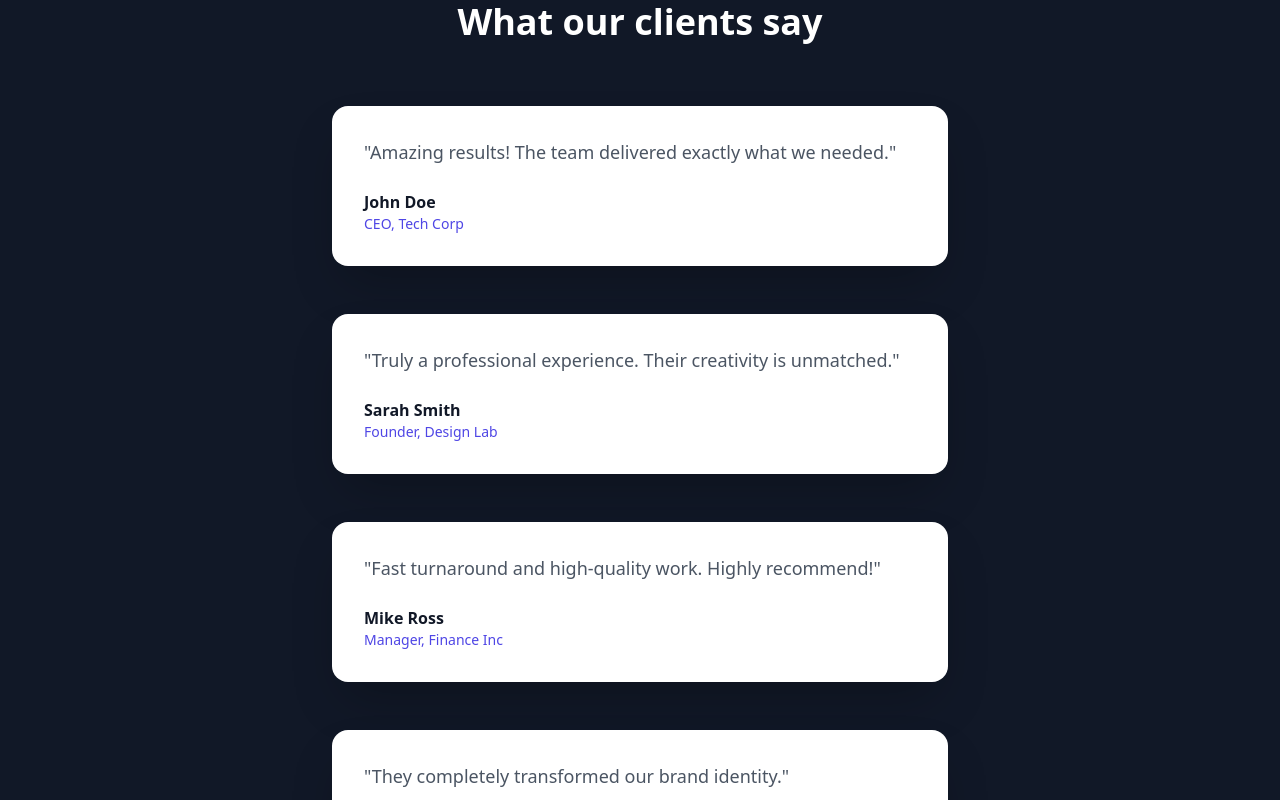
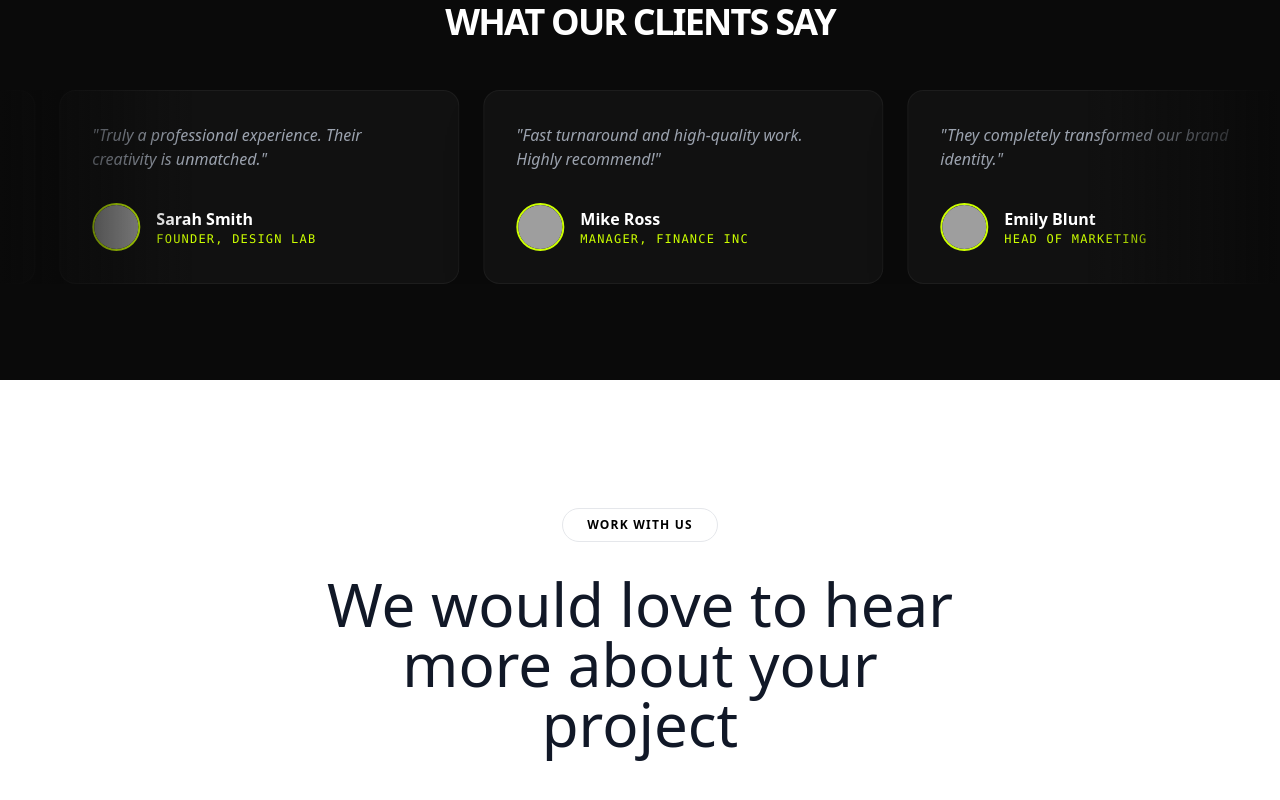
Before and after one commit to One-Press/One-Press, a React (Vite) app: page / in a window 1280 px wide. Shown: the part 6820-7620 px from the top of the page. Built offline with nearby package versions, Linux system fonts and the light colour scheme; grey boxes are pictures that could not be loaded; the HTML template or start-up script is replaced by a standard one.

Commit message:
testimonials section updates

```diff
--- a/src/Services_Section/TopHeroSection.jsx
+++ b/src/Services_Section/TopHeroSection.jsx
@@ -5,7 +5,7 @@ const HeroSection = () => {
   // Animation variants for floating images
   const floatVariants = {
     animate: {
-      y: [0, -15, 0], // subtle floating
+      y: [0, -15, 0], // smaller movement for subtle floating
       transition: {
         duration: 4,
         repeat: Infinity,
@@ -17,7 +17,7 @@ const HeroSection = () => {
   return (
     <section className="relative min-h-screen bg-white dark:bg-black overflow-hidden px-6 py-16 lg:px-20">
 
-      {/* --- Background Elements --- */}
+      {/* --- Glass & Gradient Blobs Background --- */}
       <motion.div
         animate={{ rotate: 360 }}
         transition={{ duration: 25, repeat: Infinity, ease: "linear" }}
@@ -29,13 +29,13 @@ const HeroSection = () => {
 
       <div className="max-w-7xl mx-auto grid grid-cols-1 lg:grid-cols-2 gap-12 items-center relative z-10">
 
-        {/* --- Left Content: Text (Top on Mobile) --- */}
+        {/* --- Left Content: Text --- */}
+        <div className="order-2 lg:order-1">
           <motion.div
             initial={{ opacity: 0, x: -50 }}
             whileInView={{ opacity: 1, x: 0 }}
             transition={{ duration: 0.8 }}
             viewport={{ once: true }}
-          className="order-1 lg:order-1 text-center lg:text-left"
           >
             <h1 className="text-4xl md:text-6xl lg:text-7xl font-bold text-gray-900 dark:text-white leading-tight mb-4 lg:mb-6">
               Digital <br />
@@ -45,22 +45,23 @@ const HeroSection = () => {
               </span>
             </h1>
 
-          <div className="flex flex-col sm:flex-row items-start sm:items-center gap-3 max-w-md mx-auto lg:mx-0">
+            <div className="flex items-start gap-3 max-w-md">
               <div className="w-12 h-[2px] bg-gray-400 mt-2" />
               <p className="text-gray-600 dark:text-gray-300 text-sm md:text-base leading-relaxed">
                 We design digital experiences that enrich human lives and help grow your business globally.
               </p>
             </div>
           </motion.div>
+        </div>
 
-        {/* --- Right Content: Image Mosaic (Below Text on Mobile) --- */}
-        <div className="relative order-2 lg:order-2 mt-8 lg:mt-0 h-[300px] md:h-[400px] lg:h-[600px]">
+        {/* --- Right Content: Image Mosaic --- */}
+        <div className="relative h-[400px] md:h-[500px] lg:h-[600px] order-1 lg:order-2">
 
           {/* Top Left Image */}
           <motion.div
             variants={floatVariants}
             animate="animate"
-            className="absolute top-0 left-1/4 md:left-0 w-36 h-44 md:w-48 md:h-60 rounded-t-full rounded-bl-full overflow-hidden border-4 border-white shadow-xl z-20"
+            className="absolute top-0 left-0 w-48 h-60 md:w-56 md:h-72 rounded-t-full rounded-bl-full overflow-hidden border-4 border-white shadow-xl z-20"
           >
             <img
               src="https://images.unsplash.com/photo-1522071820081-009f0129c71c?auto=format&fit=crop&w=600"
@@ -77,7 +78,7 @@ const HeroSection = () => {
             whileInView={{ opacity: 1, scale: 1 }}
             transition={{ duration: 0.8 }}
             viewport={{ once: true }}
-            className="absolute top-1/4 right-0 w-44 h-56 md:w-56 md:h-72 rounded-[60px] overflow-hidden border-4 border-white shadow-lg z-10"
+            className="absolute top-1/4 right-0 w-56 h-72 md:w-64 md:h-80 rounded-[60px] overflow-hidden border-4 border-white shadow-lg z-10"
           >
             <img
               src="https://images.unsplash.com/photo-1497366216548-37526070297c?auto=format&fit=crop&w=600"
@@ -91,7 +92,7 @@ const HeroSection = () => {
           {/* Bottom Left Image */}
           <motion.div
             whileHover={{ scale: 1.05 }}
-            className="absolute bottom-0 left-6 w-32 h-44 md:w-40 md:h-56 rounded-tr-[80px] rounded-b-2xl overflow-hidden border-4 border-white shadow-xl z-30"
+            className="absolute bottom-0 left-8 w-40 h-56 md:w-48 md:h-64 rounded-tr-[80px] rounded-b-2xl overflow-hidden border-4 border-white shadow-xl z-30"
           >
             <img
               src="https://images.unsplash.com/photo-1573496359142-b8d87734a5a2?auto=format&fit=crop&w=600"
@@ -103,7 +104,7 @@ const HeroSection = () => {
           </motion.div>
 
           {/* Decorative Dotted Grid */}
-          <div className="absolute bottom-16 right-1/4 w-12 h-12 bg-grid-slate-200 [mask-image:linear-gradient(0deg,#fff,rgba(255,255,255,0.5))] opacity-30" />
+          <div className="absolute bottom-16 right-1/4 w-16 h-16 bg-grid-slate-200 [mask-image:linear-gradient(0deg,#fff,rgba(255,255,255,0.5))] opacity-30" />
         </div>
       </div>
     </section>
--- a/src/sections/home/Testimonials.jsx
+++ b/src/sections/home/Testimonials.jsx
@@ -1,64 +1,76 @@
-import { useEffect, useRef } from "react";
-import { gsap } from "gsap";
-import { ScrollTrigger } from "gsap/ScrollTrigger";
-
-gsap.registerPlugin(ScrollTrigger);
+import React from "react";
 
 const TESTIMONIALS = [
-  { name: "John Doe", role: "CEO, Tech Corp", text: "Amazing results! The team delivered exactly what we needed." },
-  { name: "Sarah Smith", role: "Founder, Design Lab", text: "Truly a professional experience. Their creativity is unmatched." },
-  { name: "Mike Ross", role: "Manager, Finance Inc", text: "Fast turnaround and high-quality work. Highly recommend!" },
-  { name: "Emily Blunt", role: "Head of Marketing", text: "They completely transformed our brand identity." },
+  { name: "John Doe", role: "CEO, Tech Corp", text: "Amazing results! The team delivered exactly what we needed.", image: "https://randomuser.me/api/portraits/men/1.jpg" },
+  { name: "Sarah Smith", role: "Founder, Design Lab", text: "Truly a professional experience. Their creativity is unmatched.", image: "https://randomuser.me/api/portraits/women/2.jpg" },
+  { name: "Mike Ross", role: "Manager, Finance Inc", text: "Fast turnaround and high-quality work. Highly recommend!", image: "https://randomuser.me/api/portraits/men/3.jpg" },
+  { name: "Emily Blunt", role: "Head of Marketing", text: "They completely transformed our brand identity.", image: "https://randomuser.me/api/portraits/women/4.jpg" },
+  { name: "Alex Rivera", role: "UX Director", text: "The most seamless integration we've ever experienced.", image: "https://randomuser.me/api/portraits/men/5.jpg" },
 ];
 
 export default function Testimonials() {
-  const sectionRef = useRef(null);
-  const cardsRef = useRef([]);
+  return (
+    <section className="py-16 md:py-24 bg-[#0a0a0a] overflow-hidden relative">
+      <div className="max-w-7xl mx-auto px-6 mb-12 text-center">
+        <h2 className="text-3xl md:text-4xl font-black text-white tracking-tighter uppercase">
+          What our clients say
+        </h2>
+      </div>
 
-  useEffect(() => {
-    // 1. Scope to the section
-    const ctx = gsap.context(() => {
-      // 2. Animate all cards at once with a stagger
-      gsap.fromTo(
-        cardsRef.current,
-        { x: 100, autoAlpha: 0 },
-        {
-          x: 0,
-          autoAlpha: 1,
-          duration: 0.8,
-          ease: "power3.out",
-          stagger: 0.2, // Smooth sequence
-          scrollTrigger: {
-            trigger: sectionRef.current,
-            start: "top 80%", // Animates when the SECTION enters, not individual cards
-            toggleActions: "play none none none",
-          },
-        }
-      );
-    }, sectionRef);
+      {/* MARQUEE WRAPPER */}
+      <div className="relative flex overflow-hidden group">
+        {/* The 'animate-marquee' class is a custom animation we'll define.
+            'pause-on-hover' (group-hover:[animation-play-state:paused])
+            makes it stop when the user wants to read.
+        */}
+        <div className="flex gap-6 animate-marquee whitespace-nowrap group-hover:[animation-play-state:paused]">
+          {/* We render the set twice for the infinite loop effect */}
+          {[...Array(2)].map((_, setIndex) => (
+            <div key={setIndex} className="flex gap-6">
+              {TESTIMONIALS.map((t, i) => (
+                <div
+                  key={`${setIndex}-${i}`}
+                  className="bg-[#111] border border-white/5 p-6 md:p-8 rounded-2xl w-[280px] sm:w-[320px] md:w-[400px] shadow-2xl flex flex-col justify-between flex-shrink-0"
+                >
+                  <p className="text-gray-400 text-sm md:text-base mb-6 md:mb-8 whitespace-normal leading-relaxed italic">
+                    "{t.text}"
+                  </p>
 
-    return () => ctx.revert();
-  }, []);
-
-  return (
-    <section ref={sectionRef} className="py-24 bg-gray-900 min-h-screen">
-      <div className="max-w-7xl mx-auto px-6">
-        <h2 className="text-4xl font-bold text-white mb-16 text-center">What our clients say</h2>
-        <div className="flex flex-col gap-12 items-center">
-          {TESTIMONIALS.map((t, i) => (
-            <div
-              key={i}
-              // Direct assignment to the ref array
-              ref={(el) => (cardsRef.current[i] = el)}
-              className="bg-white p-8 rounded-2xl w-full md:w-3/4 lg:w-1/2 shadow-2xl"
-            >
-              <p className="text-gray-600 text-lg mb-6">"{t.text}"</p>
-              <div className="font-bold text-gray-900">{t.name}</div>
-              <div className="text-indigo-600 text-sm">{t.role}</div>
+                  <div className="flex items-center gap-3 md:gap-4">
+                    <div className="w-10 h-10 md:w-12 md:h-12 flex-shrink-0 rounded-full overflow-hidden border-2 border-[#ccff00]">
+                      <img
+                        src={t.image}
+                        alt={t.name}
+                        className="w-full h-full object-cover"
+                        loading="lazy"
+                      />
+                    </div>
+                    <div>
+                      <div className="font-bold text-white text-sm md:text-base">{t.name}</div>
+                      <div className="text-[#ccff00] text-[10px] md:text-xs font-mono uppercase tracking-widest">{t.role}</div>
+                    </div>
+                  </div>
+                </div>
+              ))}
             </div>
           ))}
         </div>
+
+        {/* Side Gradients for that "fading" look */}
+        <div className="pointer-events-none absolute inset-y-0 left-0 w-24 md:w-48 bg-gradient-to-r from-[#0a0a0a] to-transparent z-10" />
+        <div className="pointer-events-none absolute inset-y-0 right-0 w-24 md:w-48 bg-gradient-to-l from-[#0a0a0a] to-transparent z-10" />
       </div>
+
+      {/* REQUIRED CSS: Add this to your tailwind.config.js or a Global CSS file */}
+      <style jsx>{`
+        @keyframes marquee {
+          0% { transform: translateX(0); }
+          100% { transform: translateX(-50%); }
+        }
+        .animate-marquee {
+          animation: marquee 40s linear infinite;
+        }
+      `}</style>
     </section>
   );
 }
```
Lines whose indentation alone changed are shown as unchanged.
